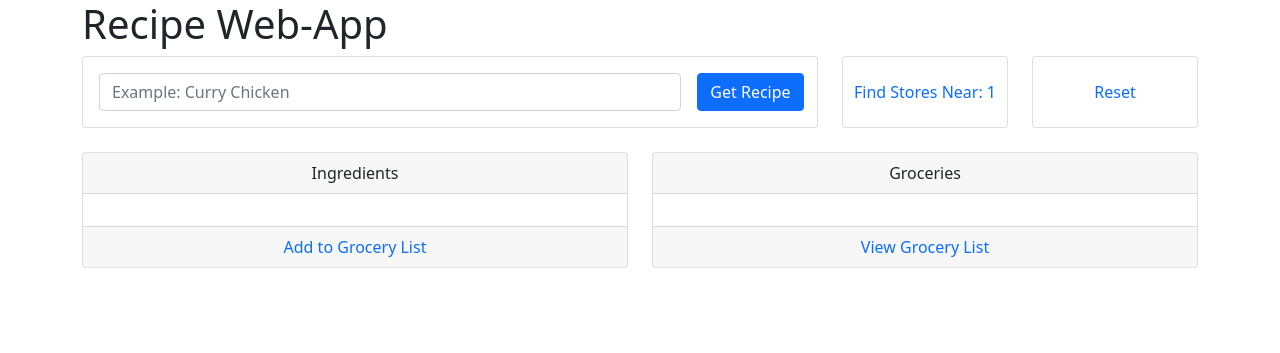
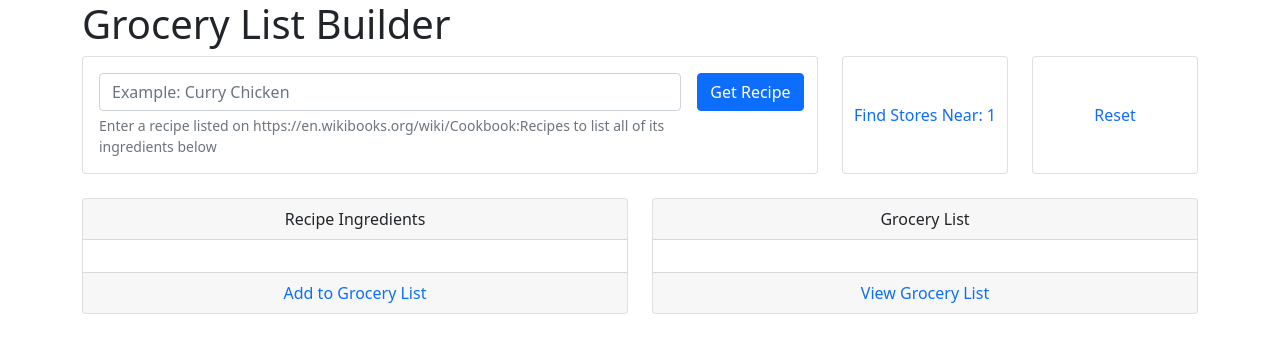
Before and after one commit to ClarkJ7/CS361-Groceries, a Flask app: page /reset in a window 1280 px wide. Shown: the top 353 px of the page. Run offline with Flask 2, Linux system fonts and the light colour scheme; the visitor is signed in with stand-in values (Sample User, id 1).

Commit message:
updated grocerylist view

```diff
--- a/app.py
+++ b/app.py
@@ -44,6 +44,7 @@ def reset():
     # clear ingredient and groceries session variables
     session.pop('ingredients', None)
     session.pop('groceries', None)
+    session.pop('in_cart', None)
     return render_template('test.html', location=session['location_printout'])
 
 
@@ -60,15 +61,8 @@ def add_recipe():
         session.pop('ingredients', None)
         return render_template('test.html', groceries=session['groceries'], location=session['location_printout'])
     else:
-        return render_template('test.html')
+        return render_template('test.html', location=session['location_printout'])
 
-
-@app.route('/view-list')
-def view_list():
-    if session.get('groceries'):
-        return render_template('viewlist.html', groceries=session['groceries'], location=session['location_printout'])
-    else:
-        return render_template('test.html')
 
 @app.route('/delete-ingredient/<item>')
 def delete_ingredient(item):
@@ -87,6 +81,7 @@ def delete_grocery(item):
             session.modified = True
             return render_template('test.html', ingredients=session['groceries'], location=session['location_printout'])
 
+
 @app.route('/find-stores')
 def find_stores():
     url = "https://www.google.com/maps/search/groceries/@"+session['location']['latitude']+\
@@ -94,5 +89,45 @@ def find_stores():
     return redirect(url, code=200)
 
 
+@app.route('/view-list')
+def view_list():
+    if session.get('groceries'):
+        return render_template('viewlist.html', groceries=session['groceries'], location=session['location_printout'])
+    else:
+        return render_template('test.html')
+
+
+@app.route('/found_grocery/<item>')
+def found_grocery(item):
+    for i in range(len(session['groceries'])):
+        if session['groceries'][i]["description"] == item:
+            if session.get('in_cart'):
+                item = session['groceries'].pop(i)
+                session['in_cart'].append(item)
+            else:
+                session['in_cart'] = []
+                item = session['groceries'].pop(i)
+                session['in_cart'].append(item)
+            session.modified = True
+
+            return render_template('viewlist.html', ingredients=session['groceries'], in_cart=session['in_cart'])
+
+
+@app.route('/undo_incart/<item>')
+def undo_incart(item):
+    for i in range(len(session['in_cart'])):
+        if session['in_cart'][i]["description"] == item:
+            if session.get('groceries'):
+                item = session['in_cart'].pop(i)
+                session['groceries'].append(item)
+            else:
+                session['groceries'] = []
+                item = session['in_cart'].pop(i)
+                session['groceries'].append(item)
+            session.modified = True
+
+            return render_template('viewlist.html', ingredients=session['groceries'], in_cart=session['in_cart'])
+
+
 if __name__ == "__main__":
     app.run(debug=True)
--- a/templates/test.html
+++ b/templates/test.html
@@ -11,7 +11,7 @@
 
 <body>
 	<div class="container">
-		<h1>Recipe Web-App</h1>
+		<h1>Grocery List Builder</h1>
 
   		<div class="row pb-4">
 
@@ -22,7 +22,11 @@
     						<div class="row g-3">
   								<div class="col-sm-10">
     								<input type="text" class="form-control" placeholder="Example: Curry Chicken" name="wikiURL">
-  								</div>
+  									<div id="passwordHelpBlock" class="form-text">
+  										Enter a recipe listed on https://en.wikibooks.org/wiki/Cookbook:Recipes to list all of its ingredients below
+									</div>
+								</div>
+
   								<div class="col-sm-2">
     								<input type="submit" class="btn btn-primary" value="Get Recipe"></input>
   								</div>
@@ -66,7 +70,7 @@
   	 		<div class="col-sm-6">
   	 			<div class="card h-100">
   	 				<div class="card-header text-center">
-  	 					Ingredients
+  	 					Recipe Ingredients
   	 				</div>
   	 				<div class="card-body">
   	 						{% for ingredient in session['ingredients'] %}
@@ -89,7 +93,7 @@
   	 		<div class="col-sm-6">
   	 			<div class="card h-100">
   	 				<div class="card-header text-center">
-  	 					Groceries
+  	 					Grocery List
   	 				</div>
   	 				<div class="card-body">
   	 						{% for item in session['groceries'] %}
```
Also changed, not shown: templates/viewlist.html (+13 -3 lines).
